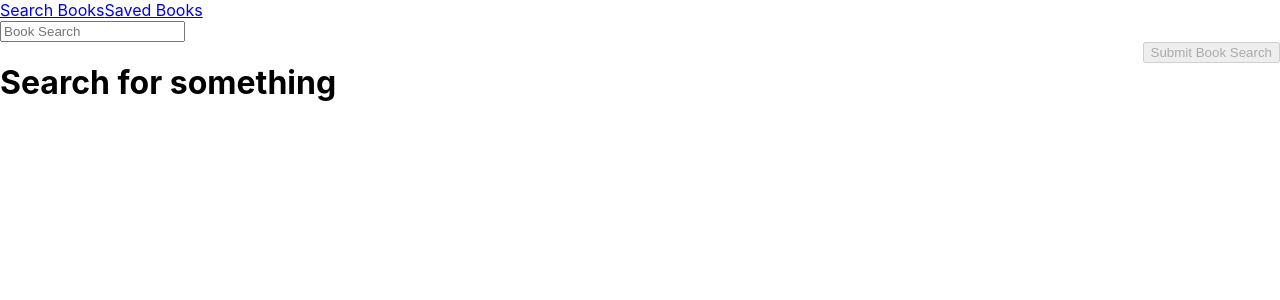
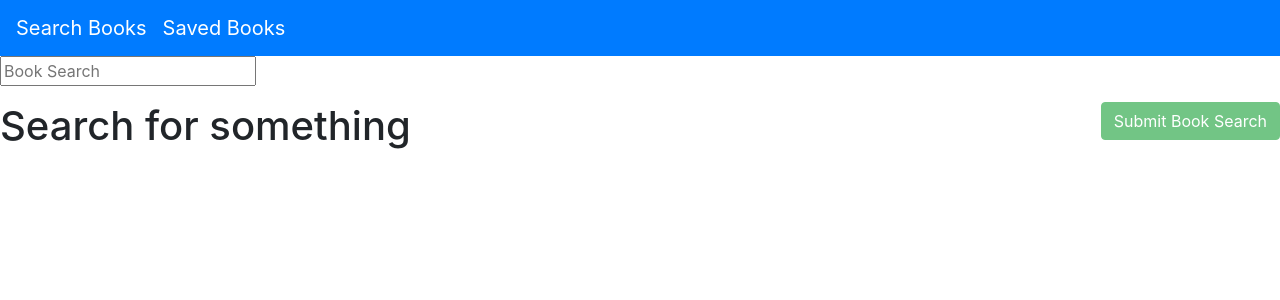
Before and after one commit to slconsidine/google-books, a React (Create React App) app in the folder client/: page / in a window 1280 px wide. Shown: the top 300 px of the page. Built offline with nearby package versions, Linux system fonts and the light colour scheme.

Commit message:
Added bootstrap styling link. Database link finally works.

```diff
--- a/client/public/index.html
+++ b/client/public/index.html
@@ -23,7 +23,8 @@
       Unlike "/favicon.ico" or "favicon.ico", "%PUBLIC_URL%/favicon.ico" will
       work correctly both with client-side routing and a non-root public URL.
       Learn how to configure a non-root public URL by running `npm run build`.
-    -->
+    --><link rel="stylesheet" href="https://stackpath.bootstrapcdn.com/bootstrap/4.5.0/css/bootstrap.min.css" integrity="sha384-9aIt2nRpC12Uk9gS9baDl411NQApFmC26EwAOH8WgZl5MYYxFfc+NcPb1dKGj7Sk" crossorigin="anonymous">
+
     <title>React App</title>
   </head>
   <body>
--- a/client/src/components/Form/index.js
+++ b/client/src/components/Form/index.js
@@ -12,7 +12,7 @@ export function Input(props) {
 
 export function FormBtn(props) {
   return (
-    <button {...props} style={{ float: "right", marginBottom: 10 }} className="btn btn-success">
+    <button {...props} style={{ float: "right", marginBottom: 10 }} className="btn btn-success" type="button">
       {props.children}
     </button>
   );
--- a/client/src/components/Saved/index.js
+++ b/client/src/components/Saved/index.js
@@ -41,7 +41,7 @@ class Saved extends Component {
                 {this.state.savedBooks.length ? (
                     <BookList>
 
-                        {this.state.books.map(book =>{
+                        {this.state.savedBooks.map(book =>{
                         return(
                         <BookListItem key={book.title}>
                             <h2>{book.title}</h2>
--- a/client/src/components/Search/index.js
+++ b/client/src/components/Search/index.js
@@ -53,9 +53,12 @@ class Search extends Component {
 
 
     saveBook = (bookToSave) => {
+        // event.preventDefault();
+        // console.log("book to save target: " + bookToSave.target);
         console.log("current books array " + this.state.books);
         // takes all books shown on page and puts them in new variable
         let allBooks = this.state.books;
+        console.log("new books: " + allBooks);
         // grabs all the book being saved's info
         API.saveBook(bookToSave)
         .then(res => {
@@ -71,7 +74,7 @@ class Search extends Component {
         return(
             <div>
                 <NavBar />
-                <form>
+                <form onSubmit={this.handleFormSubmit}>
                     <Input
                         name="bookSearch"
                         handleInputChange={this.handleInputChange}
@@ -80,7 +83,6 @@ class Search extends Component {
                     />
                     <FormBtn
                         disabled={!(this.state.bookSearch)}
-                        onClick={this.handleFormSubmit}
                     >
                         Submit Book Search
                     </FormBtn>
@@ -100,6 +102,7 @@ class Search extends Component {
                             <a href={book.link}>Link to Google Books</a>
                             <img src={book.image} alt={book.title}></img>
                             <SaveBook onClick={() => this.saveBook(book)}/>
+                            {/* <SaveBook data-book={JSON.stringify(book)} onClick={this.saveBook(this.data-book)}/> */}
                             </BookListItem>)}
                         )}
                     </BookList>
```
Also changed, not shown: 2 other files (tests, documents, lock files or other folders).
